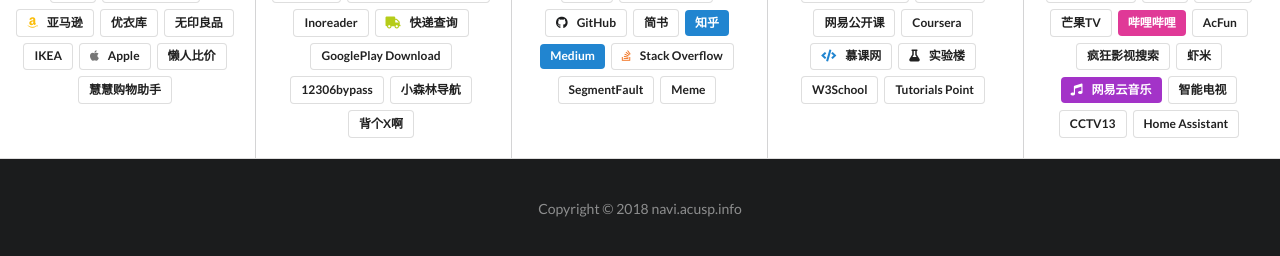
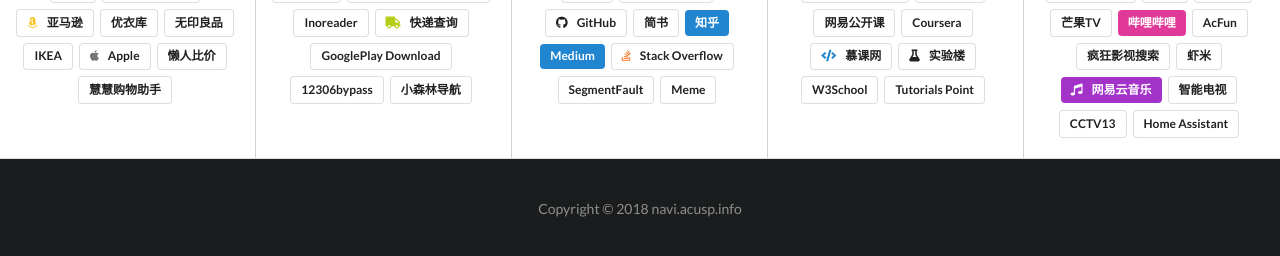
Before and after one commit to acusp/AC-Navi, a Jekyll site: the page built from index.html, in a window 1280 px wide. Shown: the part 748-1004 px from the top of the page. Built offline with Jekyll 4.4.1, drawn with Linux system fonts in a browser that asks for light colours; comment, search, counter and statistics services are not loaded.

Commit message:
Remove some links

```diff
--- a/_data/home_links.yml
+++ b/_data/home_links.yml
@@ -93,10 +93,6 @@
     - name: 小森林导航
       style: basic
       url: http://xsldh.com/
-
-    - name: 背个X啊
-      style: basic
-      url: https://acusp.info/recite-assistant/
 
 
   - category: 社交
```
